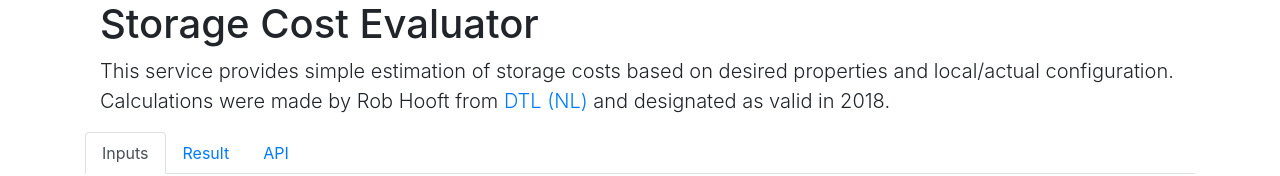
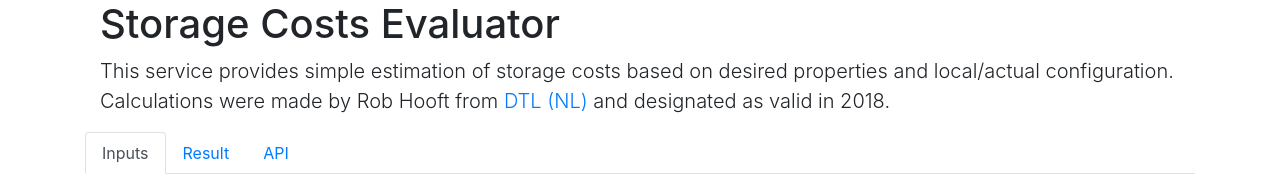
Before and after one commit to ds-wizard/storage-costs-evaluator, a plain HTML site: page static/index.html in a window 1280 px wide. Shown: the top 176 px of the page. Drawn offline with nearby package versions, Linux system fonts and the light colour scheme.

Commit message:
Unify naming

```diff
--- a/static/index.html
+++ b/static/index.html
@@ -6,7 +6,7 @@
     <meta name="description" content="">
     <meta name="author" content="Marek Suchánek">
 
-    <title>Storage Cost Evaluator</title>
+    <title>Storage Costs Evaluator</title>
     <link rel="stylesheet" href="https://maxcdn.bootstrapcdn.com/bootstrap/4.0.0/css/bootstrap.min.css" integrity="sha384-Gn5384xqQ1aoWXA+058RXPxPg6fy4IWvTNh0E263XmFcJlSAwiGgFAW/dAiS6JXm" crossorigin="anonymous">
     <style type="text/css">
       .tab-pane { padding-top: 0.4em; }
@@ -16,7 +16,7 @@
   <body>
     <main role="main" class="container">
       <div class="container">
-        <h1>Storage Cost Evaluator</h1>
+        <h1>Storage Costs Evaluator</h1>
         <p class="lead">This service provides simple estimation of storage costs based on desired properties and local/actual configuration. Calculations were made by Rob Hooft from <a href="https://www.dtls.nl" target="_blank">DTL (NL)</a> and designated as valid in 2018.</p>
       </div>
 
```
